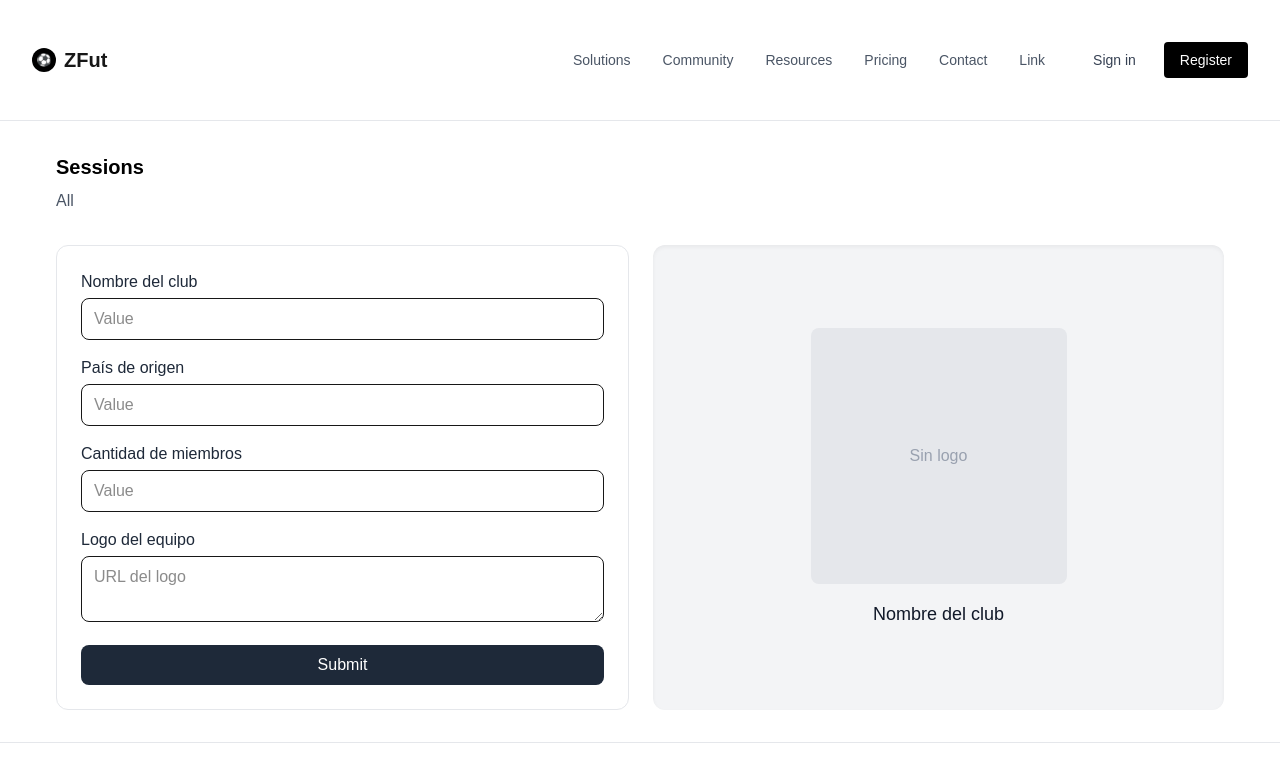
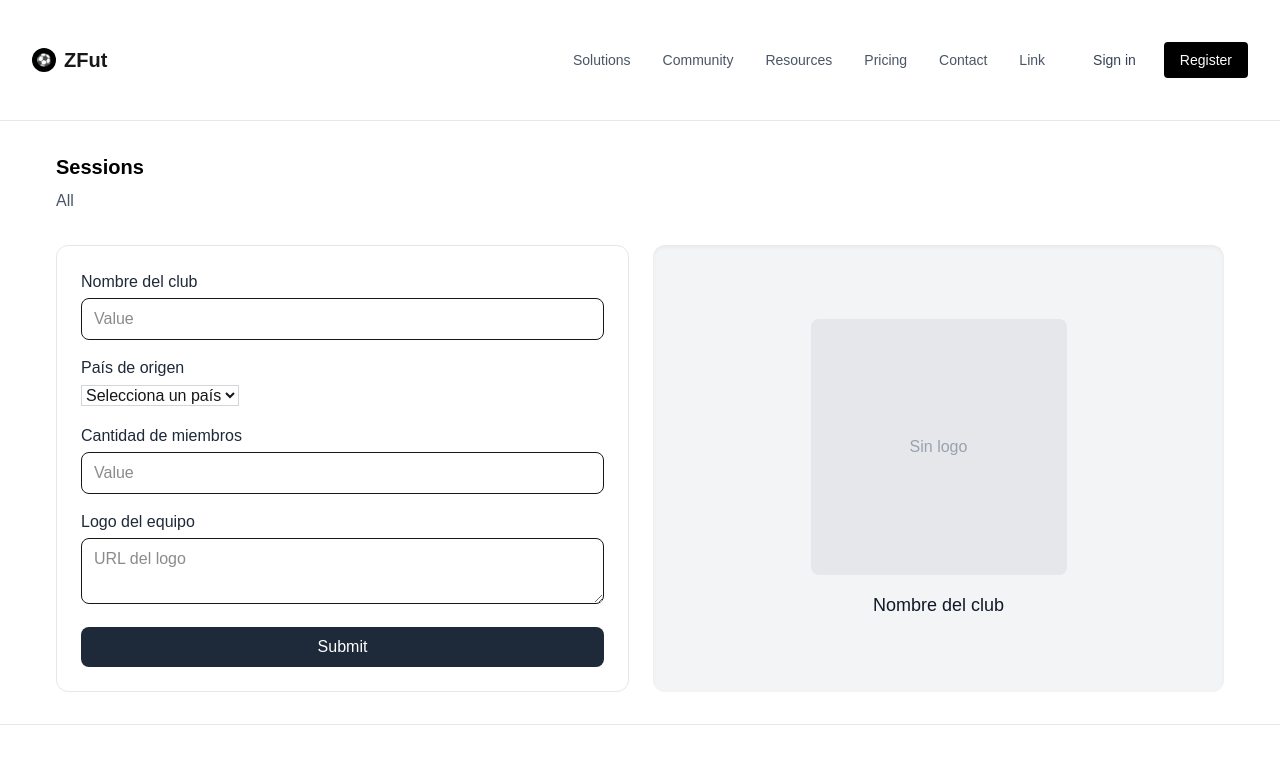
Before and after one commit to DEVS-Z/ZWebClient, a Next.js app in the folder zwebfit/: page /home in a window 1280 px wide. Shown: the top 771 px of the page. Built offline with nearby package versions, Linux system fonts and the light colour scheme.

Commit message:
fix(select): git values from select2

```diff
--- a/zwebfit/src/components/common/select2/Select2Dynamic/Select2DynamicView.tsx
+++ b/zwebfit/src/components/common/select2/Select2Dynamic/Select2DynamicView.tsx
@@ -5,6 +5,7 @@ import React from "react";
 export default function Select2DynamicView({ select2 } : {select2 : CustomSelectProps}) {
   return (
     <select
+    name={select2.name}
       value={select2.value ?? ""}
       onChange={(e) => select2.onChange(e.target.value)}
       className={`border border-gray-300 ${select2.className}`}
--- a/zwebfit/src/components/feactures/module/clubs/forms/ClubFormAdd/ClubFormAddView.tsx
+++ b/zwebfit/src/components/feactures/module/clubs/forms/ClubFormAdd/ClubFormAddView.tsx
@@ -1,11 +1,17 @@
 "use client";
 import { IClub } from "@/models/modules/IClub";
+import Select2DynamicContainer from "../../../../../common/select2/Select2Dynamic/Select2DynamicContainer";
+import { CustomSelectProps } from "@/models/common/select/ISelect";
+import { useState } from "react";
 
-export default function ClubFormAddView({onSubmit,
-}: {
-  onSubmit: (event: React.FormEvent<HTMLFormElement>, formData: FormData) => void;
-}) {
+export default function ClubFormAddView({onSubmit, }: { onSubmit: (event: React.FormEvent<HTMLFormElement>, formData: FormData) => void;}) {
+  const [pais, setPais] = useState<string | number>("");
 
+  const paises = [
+    { value: "mx", label: "México" },
+    { value: "us", label: "Estados Unidos" },
+    { value: "es", label: "España" },
+  ];
   const handleSubmit = (event: React.FormEvent<HTMLFormElement>) => {
     event.preventDefault();
     const formData = new FormData(event.currentTarget);
@@ -30,12 +36,16 @@ export default function ClubFormAddView({onSubmit,
 
         <div>
           <label className="block font-medium text-gray-800 mb-1">País de origen</label>
-          <input
-            type="text"
-            name="country"
-            placeholder="Value"
-            className="w-full border rounded-lg px-3 py-2 focus:outline-none focus:ring-2 focus:ring-gray-400"
-          />
+          <Select2DynamicContainer
+        select2={{
+          name:"country",
+          value: pais,
+          onChange: setPais,
+          placeholder: "Selecciona un país",
+          className: "bg-white",
+          select: paises,
+        }}
+      />
         </div>
 
         <div>
--- a/zwebfit/src/models/common/select/ISelect.ts
+++ b/zwebfit/src/models/common/select/ISelect.ts
@@ -9,4 +9,5 @@ export interface CustomSelectProps {
   className?: string;
   placeholder?: string;
   select: CommonSelect2[];
+  name : string;
 }
```
